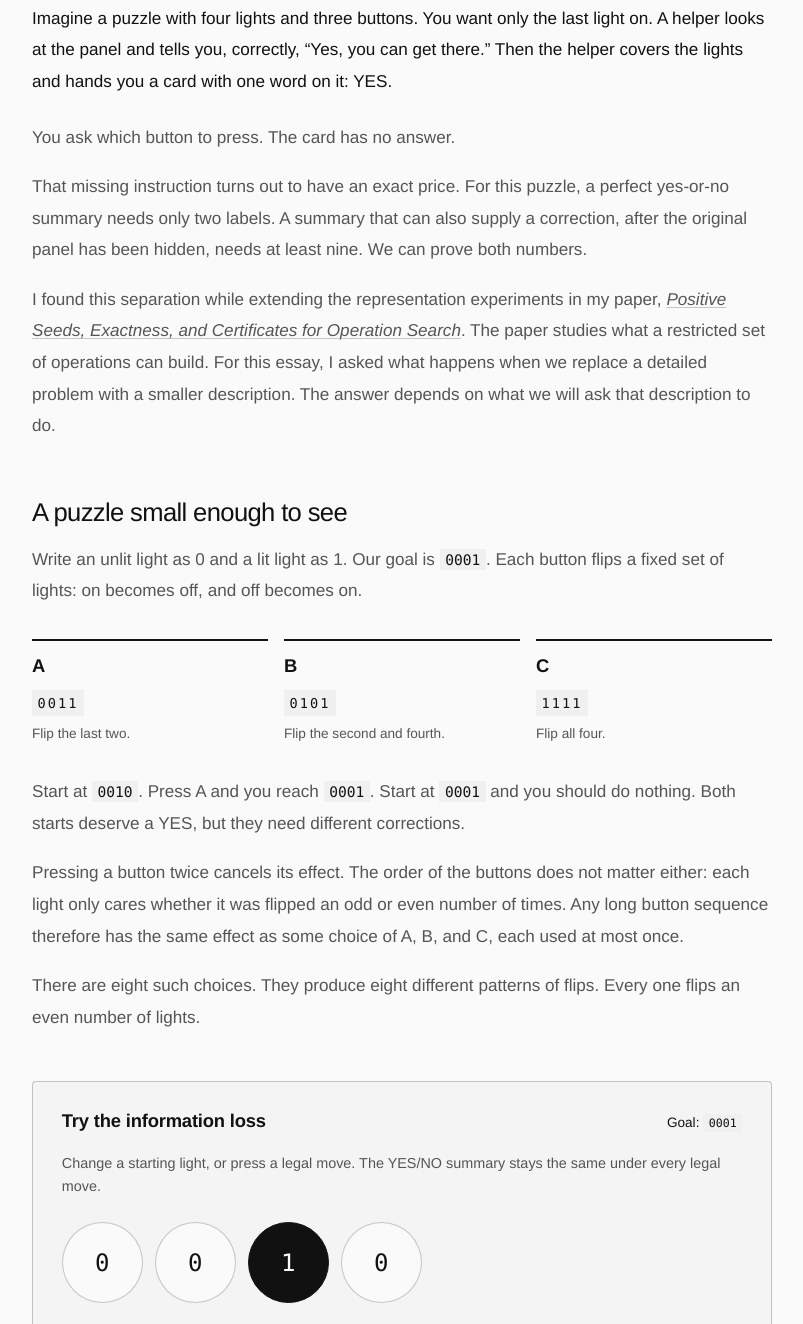
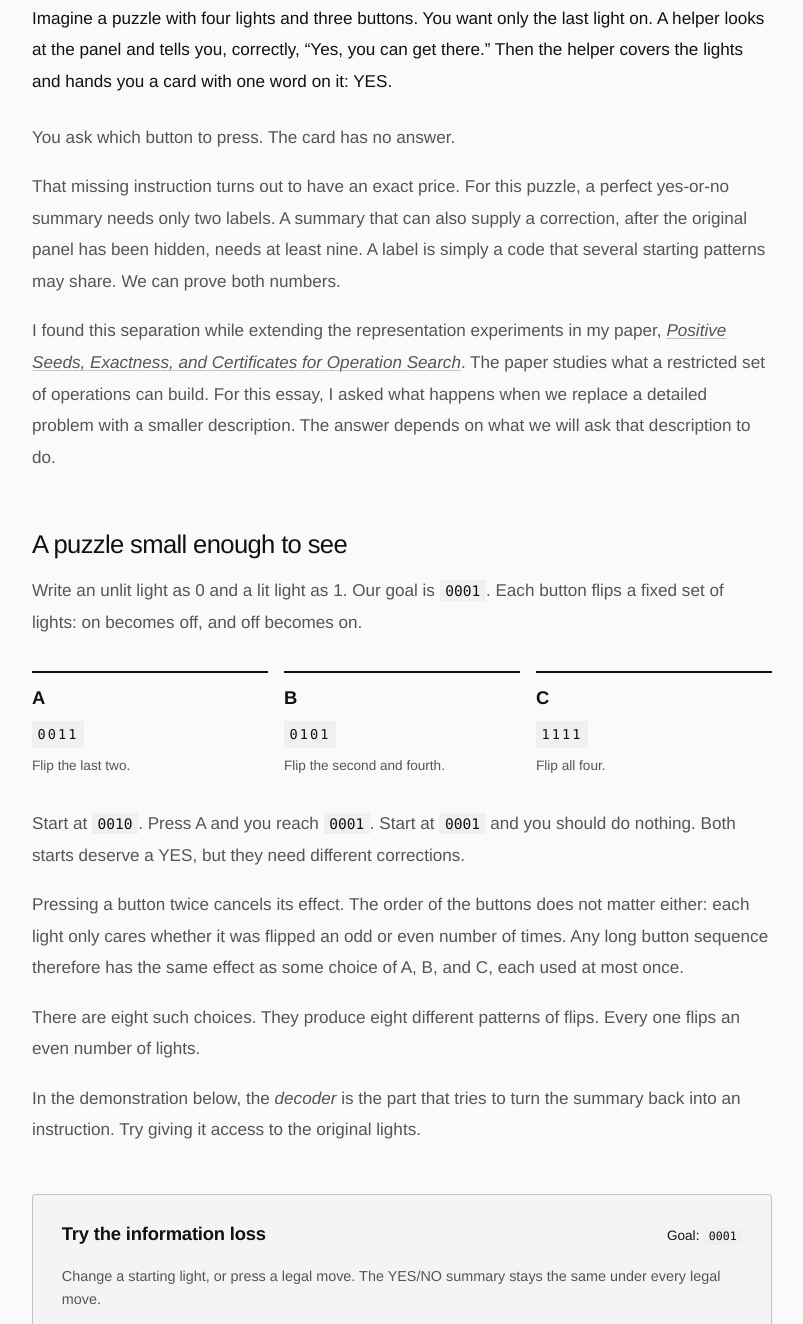
Before and after one commit to TheDarkLightX/PersonalSite, a plain HTML site: page essays/what-a-smaller-map-forgets.html in a window 1280 px wide. Shown: the part 600-1924 px from the top of the page, without its empty margins (238-1041 px from the left). Drawn offline with Linux system fonts and the light colour scheme.

Commit message:
Clarify the puzzle vocabulary and prove the disjoint-answer label bound

```diff
--- a/essays/what-a-smaller-map-forgets.html
+++ b/essays/what-a-smaller-map-forgets.html
@@ -25,7 +25,7 @@
 <section class="section"><div class="container"><article class="essay-prose">
 <p class="lead">Imagine a puzzle with four lights and three buttons. You want only the last light on. A helper looks at the panel and tells you, correctly, “Yes, you can get there.” Then the helper covers the lights and hands you a card with one word on it: YES.</p>
 <p>You ask which button to press. The card has no answer.</p>
-<p>That missing instruction turns out to have an exact price. For this puzzle, a perfect yes-or-no summary needs only two labels. A summary that can also supply a correction, after the original panel has been hidden, needs at least nine. We can prove both numbers.</p>
+<p>That missing instruction turns out to have an exact price. For this puzzle, a perfect yes-or-no summary needs only two labels. A summary that can also supply a correction, after the original panel has been hidden, needs at least nine. A label is simply a code that several starting patterns may share. We can prove both numbers.</p>
 <p>I found this separation while extending the representation experiments in my paper, <a href="../proofs/information-budget/Positive_Seeds_and_Certified_Synthesis.pdf"><em>Positive Seeds, Exactness, and Certificates for Operation Search</em></a>. The paper studies what a restricted set of operations can build. For this essay, I asked what happens when we replace a detailed problem with a smaller description. The answer depends on what we will ask that description to do.</p>
 
 <h2 id="four-lights">A puzzle small enough to see</h2>
@@ -38,6 +38,7 @@
 <p>Start at <code>0010</code>. Press A and you reach <code>0001</code>. Start at <code>0001</code> and you should do nothing. Both starts deserve a YES, but they need different corrections.</p>
 <p>Pressing a button twice cancels its effect. The order of the buttons does not matter either: each light only cares whether it was flipped an odd or even number of times. Any long button sequence therefore has the same effect as some choice of A, B, and C, each used at most once.</p>
 <p>There are eight such choices. They produce eight different patterns of flips. Every one flips an even number of lights.</p>
+<p>In the demonstration below, the <em>decoder</em> is the part that tries to turn the summary back into an instruction. Try giving it access to the original lights.</p>
 
 <div class="light-lab" id="light-lab" aria-labelledby="lab-title">
 <div class="lab-heading"><h3 id="lab-title">Try the information loss</h3><span>Goal: <code>0001</code></span></div>
@@ -61,7 +62,7 @@
 <p>Flipping two lights changes the count by minus two, zero, or plus two. Flipping all four changes a count of <em>k</em> to <em>4 − k</em>. Either way, odd stays odd and even stays even. Our goal has one light on, so an even starting pattern can never reach it.</p>
 <p>For these particular buttons, every odd starting pattern <em>can</em> reach the goal. Compare the start with <code>0001</code> and mark the places where they differ. There will be an even number of marks, and the eight button choices give every even pattern of flips.</p>
 <p>We can now replace sixteen starting patterns with two labels: NO for even, YES for odd. A one-bit answer settles the question for every possible start and every possible length of button sequence.</p>
-<p>The computer search recovered this shortcut. I ran an existing shift synthesizer from my private research, with ZAL checking the proposed translations. It tried 32 ways to select some of the four bits, add them, and keep only odd or even, optionally reversing the result. Paired with two possible ways to read the output, that made 64 candidates. Only two passed: count all four bits, or use the same count with the labels reversed.</p>
+<p>The computer search recovered this shortcut. I used an existing program from my private research that proposes different ways to describe a problem: a <em>shift synthesizer</em>. ZAL checked its proposed translations. It tried 32 ways to select some of the four bits, add them, and keep only odd or even, optionally reversing the result. Paired with two possible ways to read the output, that made 64 candidates. Only two passed: count all four bits, or use the same count with the labels reversed.</p>
 <p>This was a complete search of that small family. It was not a search of every imaginable way to compress a problem. The stronger minimum claims below have separate proofs.</p>
 
 <h2 id="nine-labels">Why the instructions cost more</h2>
```
Also changed, not shown: proofs/information-budget/lean-build.txt, 1 other file.
